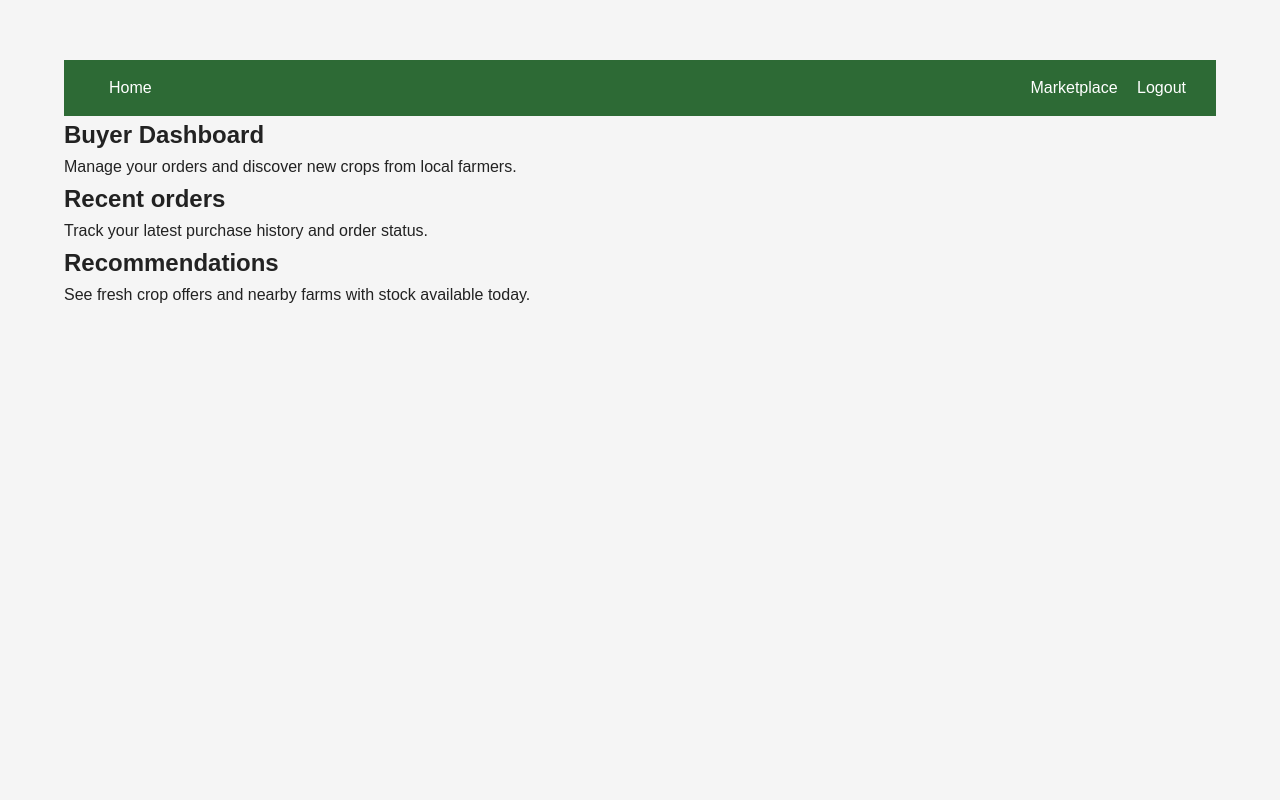
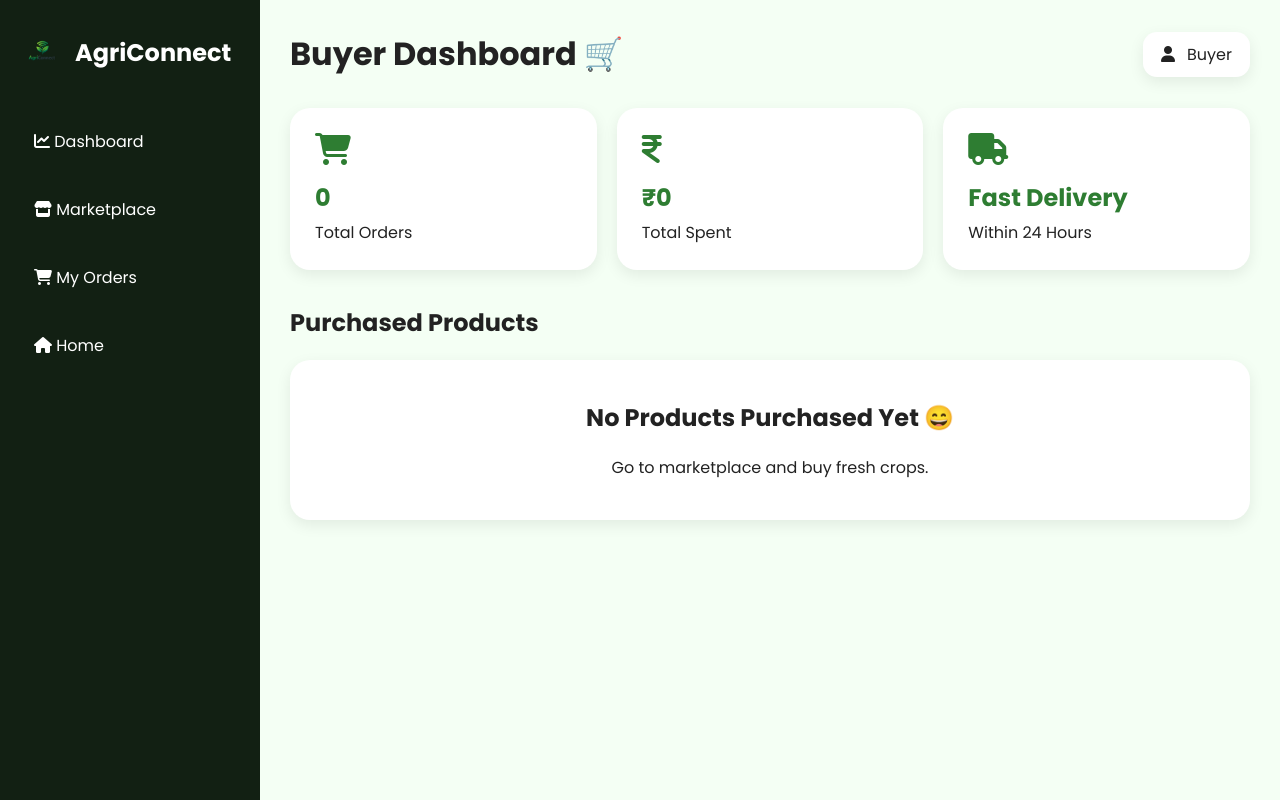
Before and after one commit to NAGNESACHIN/AgriConnect, a plain HTML site: page pages/buyer-dashboard.html in a window 1280 px wide. Drawn offline with Linux system fonts and the light colour scheme.

Commit message:
git push --force

```diff
--- a/pages/buyer-dashboard.html
+++ b/pages/buyer-dashboard.html
@@ -1,38 +1,362 @@
 <!DOCTYPE html>
 <html lang="en">
 <head>
-  <meta charset="UTF-8">
-  <meta name="viewport" content="width=device-width, initial-scale=1.0">
+  <meta charset="UTF-8" />
+  <meta name="viewport" content="width=device-width, initial-scale=1.0"/>
   <title>Buyer Dashboard | AgriConnect</title>
-  <link rel="stylesheet" href="../assets/css/style.css">
+
+  <!-- Google Font -->
+  <link href="https://fonts.googleapis.com/css2?family=Poppins:wght@300;400;500;600;700&display=swap" rel="stylesheet">
+
+  <!-- Font Awesome -->
+  <link rel="stylesheet" href="https://cdnjs.cloudflare.com/ajax/libs/font-awesome/6.5.2/css/all.min.css"/>
+
+  <style>
+
+    *{
+      margin:0;
+      padding:0;
+      box-sizing:border-box;
+      font-family:'Poppins',sans-serif;
+    }
+
+    body{
+      background:#f4fff4;
+      color:#222;
+    }
+
+    .dashboard{
+      display:grid;
+      grid-template-columns:260px 1fr;
+      min-height:100vh;
+    }
+
+    /* Sidebar */
+
+    .sidebar{
+      background:#122013;
+      color:white;
+      padding:30px 20px;
+    }
+
+    .logo{
+      display:flex;
+      align-items:center;
+      gap:10px;
+      font-size:1.5rem;
+      font-weight:700;
+      margin-bottom:40px;
+    }
+
+    .logo img{
+      border-radius:10px;
+    }
+
+    .menu{
+      display:flex;
+      flex-direction:column;
+      gap:15px;
+    }
+
+    .menu a{
+      text-decoration:none;
+      color:white;
+      padding:14px;
+      border-radius:12px;
+      transition:0.3s;
+    }
+
+    .menu a:hover{
+      background:#2e7d32;
+    }
+
+    /* Main */
+
+    .main{
+      padding:30px;
+    }
+
+    .topbar{
+      display:flex;
+      justify-content:space-between;
+      align-items:center;
+      margin-bottom:30px;
+    }
+
+    .profile{
+      display:flex;
+      align-items:center;
+      gap:12px;
+      background:white;
+      padding:10px 18px;
+      border-radius:14px;
+      box-shadow:0 5px 15px rgba(0,0,0,0.08);
+    }
+
+    /* Stats */
+
+    .stats{
+      display:grid;
+      grid-template-columns:repeat(auto-fit,minmax(220px,1fr));
+      gap:20px;
+      margin-bottom:35px;
+    }
+
+    .stat-card{
+      background:white;
+      padding:25px;
+      border-radius:20px;
+      box-shadow:0 5px 15px rgba(0,0,0,0.08);
+      transition:0.3s;
+    }
+
+    .stat-card:hover{
+      transform:translateY(-5px);
+    }
+
+    .stat-card i{
+      font-size:2rem;
+      color:#2e7d32;
+      margin-bottom:15px;
+    }
+
+    .stat-card h2{
+      color:#2e7d32;
+      margin-bottom:5px;
+    }
+
+    /* Orders */
+
+    .orders-section{
+      margin-top:30px;
+    }
+
+    .orders-section h2{
+      margin-bottom:20px;
+    }
+
+    .orders{
+      display:grid;
+      grid-template-columns:repeat(auto-fit,minmax(280px,1fr));
+      gap:25px;
+    }
+
+    .order-card{
+      background:white;
+      border-radius:20px;
+      overflow:hidden;
+      box-shadow:0 5px 15px rgba(0,0,0,0.08);
+      transition:0.3s;
+    }
+
+    .order-card:hover{
+      transform:translateY(-8px);
+    }
+
+    .order-card img{
+      width:100%;
+      height:220px;
+      object-fit:cover;
+    }
+
+    .order-content{
+      padding:20px;
+    }
+
+    .price{
+      color:#2e7d32;
+      font-weight:700;
+      margin:10px 0;
+    }
+
+    .status{
+      display:inline-block;
+      background:#d4edda;
+      color:#155724;
+      padding:6px 14px;
+      border-radius:20px;
+      font-size:0.9rem;
+      margin-top:10px;
+    }
+
+    .empty{
+      background:white;
+      padding:40px;
+      text-align:center;
+      border-radius:20px;
+      box-shadow:0 5px 15px rgba(0,0,0,0.08);
+    }
+
+    @media(max-width:900px){
+
+      .dashboard{
+        grid-template-columns:1fr;
+      }
+
+      .sidebar{
+        display:none;
+      }
+
+    }
+
+  </style>
 </head>
 <body>
-  <div class="container">
-    <header>
-      <nav>
-        <a href="../index.html" class="btn">Home</a>
-        <div class="nav-links">
-          <a href="marketplace.html">Marketplace</a>
-          <a href="login.html">Logout</a>
+
+  <div class="dashboard">
+
+    <!-- Sidebar -->
+
+    <div class="sidebar">
+
+      <div class="logo">
+        <img src="../assets/images/logo.png" width="45">
+        AgriConnect
+      </div>
+
+      <div class="menu">
+        <a href="#"><i class="fa-solid fa-chart-line"></i> Dashboard</a>
+
+        <a href="marketplace.html">
+          <i class="fa-solid fa-store"></i>
+          Marketplace
+        </a>
+
+        <a href="#">
+          <i class="fa-solid fa-cart-shopping"></i>
+          My Orders
+        </a>
+
+        <a href="../index.html">
+          <i class="fa-solid fa-house"></i>
+          Home
+        </a>
+      </div>
+
+    </div>
+
+    <!-- Main -->
+
+    <div class="main">
+
+      <div class="topbar">
+
+        <h1>Buyer Dashboard 🛒</h1>
+
+        <div class="profile">
+          <i class="fa-solid fa-user"></i>
+          Buyer
         </div>
-      </nav>
-    </header>
 
-    <section class="hero">
-      <h1>Buyer Dashboard</h1>
-      <p>Manage your orders and discover new crops from local farmers.</p>
-    </section>
+      </div>
 
-    <div class="grid-2">
-      <div class="card">
-        <h2>Recent orders</h2>
-        <p>Track your latest purchase history and order status.</p>
+      <!-- Stats -->
+
+      <div class="stats">
+
+        <div class="stat-card">
+          <i class="fa-solid fa-cart-shopping"></i>
+          <h2 id="totalOrders">0</h2>
+          <p>Total Orders</p>
+        </div>
+
+        <div class="stat-card">
+          <i class="fa-solid fa-indian-rupee-sign"></i>
+          <h2 id="totalSpent">₹0</h2>
+          <p>Total Spent</p>
+        </div>
+
+        <div class="stat-card">
+          <i class="fa-solid fa-truck"></i>
+          <h2>Fast Delivery</h2>
+          <p>Within 24 Hours</p>
+        </div>
+
       </div>
-      <div class="card">
-        <h2>Recommendations</h2>
-        <p>See fresh crop offers and nearby farms with stock available today.</p>
+
+      <!-- Orders -->
+
+      <div class="orders-section">
+
+        <h2>Purchased Products</h2>
+
+        <div class="orders" id="ordersContainer"></div>
+
       </div>
+
     </div>
+
   </div>
+
+  <script>
+
+    const ordersContainer = document.getElementById('ordersContainer');
+
+    let cart = JSON.parse(localStorage.getItem('cart')) || [];
+
+    function renderOrders(){
+
+      ordersContainer.innerHTML = '';
+
+      if(cart.length === 0){
+
+        ordersContainer.innerHTML = `
+          <div class="empty">
+            <h2>No Products Purchased Yet 😄</h2>
+            <p>Go to marketplace and buy fresh crops.</p>
+          </div>
+        `;
+
+        return;
+      }
+
+      let totalSpent = 0;
+
+      cart.forEach(product=>{
+
+        totalSpent += Number(product.price);
+
+        ordersContainer.innerHTML += `
+
+          <div class="order-card">
+
+            <img src="${product.image}">
+
+            <div class="order-content">
+
+              <h3>${product.name}</h3>
+
+              <p>${product.desc}</p>
+
+              <div class="price">
+                ₹${product.price} / Kg
+              </div>
+
+              <p>
+                <b>Farmer:</b>
+                ${product.farmer}
+              </p>
+
+              <div class="status">
+                Ordered Successfully
+              </div>
+
+            </div>
+
+          </div>
+
+        `;
+      });
+
+      document.getElementById('totalOrders').innerText = cart.length;
+
+      document.getElementById('totalSpent').innerText = `₹${totalSpent}`;
+
+    }
+
+    renderOrders();
+
+  </script>
+
 </body>
 </html>
```
